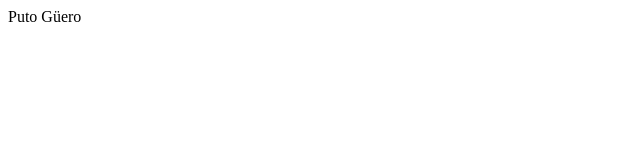
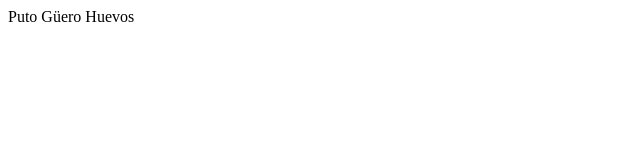
Before and after one commit to Capi236/commit1.0, a plain HTML site: page index.html in a window 1280 px wide. Shown: the full height of the page, 0-640 px from the left. Drawn offline with Linux system fonts and the light colour scheme.

Commit message:
commit1.1

```diff
--- a/index.html
+++ b/index.html
@@ -1,5 +1,5 @@
 <HTML>
 <body>
-    Puto Güero
+    Puto Güero Huevos
     </body>
 </html>
```
